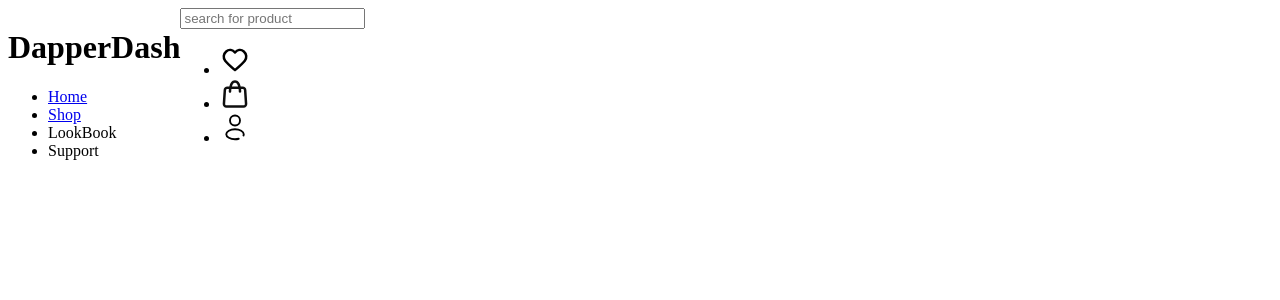
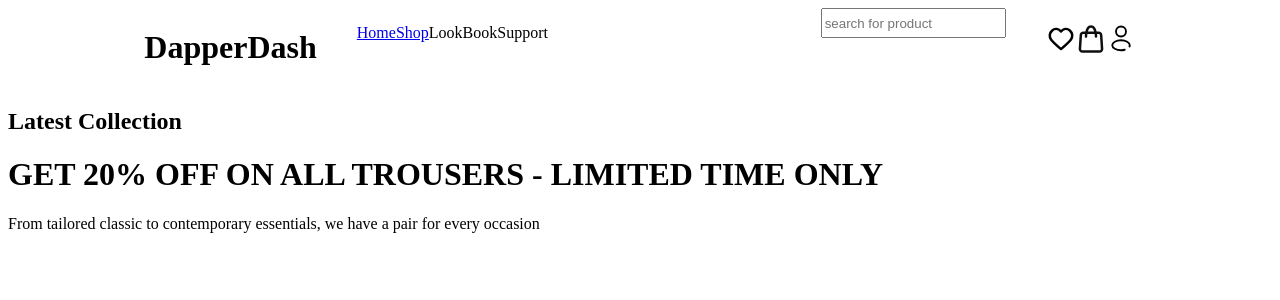
Before and after one commit to Lune3/Shopping-site, a React (Vite) app: page / in a window 1280 px wide. Shown: the top 300 px of the page. Built offline with nearby package versions, Linux system fonts and the light colour scheme.

Commit message:
Added router for Home

```diff
--- a/src/App.jsx
+++ b/src/App.jsx
@@ -1,10 +1,11 @@
+import { Outlet } from "react-router-dom"
 import { Header } from "./header/header"
 
 function App() {
     return (
         <>
             <Header/>
-
+            <Outlet/>
         </>
     )
 }
--- /dev/null
+++ b/src/Home.jsx
@@ -0,0 +1,11 @@
+function Home(){
+    return (
+        <div className="home">
+            <h2>Latest Collection</h2>
+            <h1>GET 20% OFF ON ALL TROUSERS - LIMITED TIME ONLY</h1>
+            <p>From tailored classic to contemporary essentials, we have a pair for every occasion</p>
+        </div>
+    )
+}
+
+export {Home}
--- a/src/header/header.css
+++ b/src/header/header.css
@@ -1,3 +1,7 @@
+*{
+    box-sizing: border-box;
+}
+
 .icons img{
     height: 30px;
     width: 30px;
@@ -5,4 +9,18 @@
 
 header{
     display: flex;
+    justify-content: space-around;
 }
+
+.title,.search{
+    display: flex;
+}
+
+nav ul,ul{
+    display: flex;
+    list-style: none;
+}
+
+input{
+    height: 30px;
+}
--- a/src/header/nav.jsx
+++ b/src/header/nav.jsx
@@ -5,7 +5,7 @@ function Nav(){
         <nav>
             <ul>
                 <li>
-                    <Link>Home</Link>
+                    <Link to={'/'}>Home</Link>
                 </li>
                 <li>
                     <Link>Shop</Link>
--- a/src/main.jsx
+++ b/src/main.jsx
@@ -5,6 +5,7 @@ import {
   createBrowserRouter,
   RouterProvider,
 } from "react-router-dom";
+import { Home } from './Home.jsx';
 
 import { ErrorPage } from './ErrorPage.jsx';
 
@@ -12,7 +13,13 @@ const router = createBrowserRouter([
   {
     path:"/",
     element:<App/>,
-    errorElement:<ErrorPage/>
+    errorElement:<ErrorPage/>,
+    children:[
+      {
+        path:"/",
+        element:<Home/>
+      }
+    ]
   }
 ])
 
```
